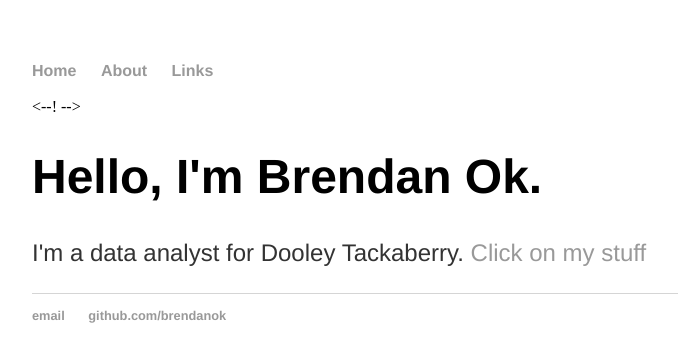
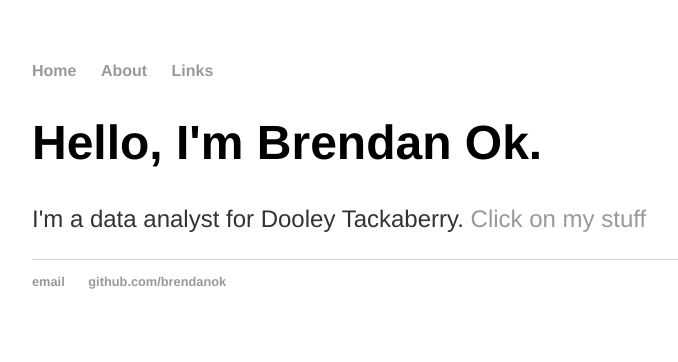
Before and after one commit to brendanok/brendanok.github.io, a Jekyll site: the page built from index.html, in a window 1280 px wide. Shown: the top 362 px of the page, without its empty margins (160-838 px from the left). Built offline with Jekyll 4.4.1, drawn with Linux system fonts in a browser that asks for light colours.

Commit message:
Update index.html

```diff
--- a/index.html
+++ b/index.html
@@ -2,7 +2,7 @@
 layout: default
 title: Brendan Ok
 ---
-<--! <meta name="viewport" content="width=device-width, initial-scale=1">  -->
+<!-- <meta name="viewport" content="width=device-width, initial-scale=1">  -->
 <div class="blurb">
 	<h1>Hello, I'm Brendan Ok.</h1>
 	<p>I'm a data analyst for Dooley Tackaberry. <a href="/about">Click on my stuff</a></p>
```
